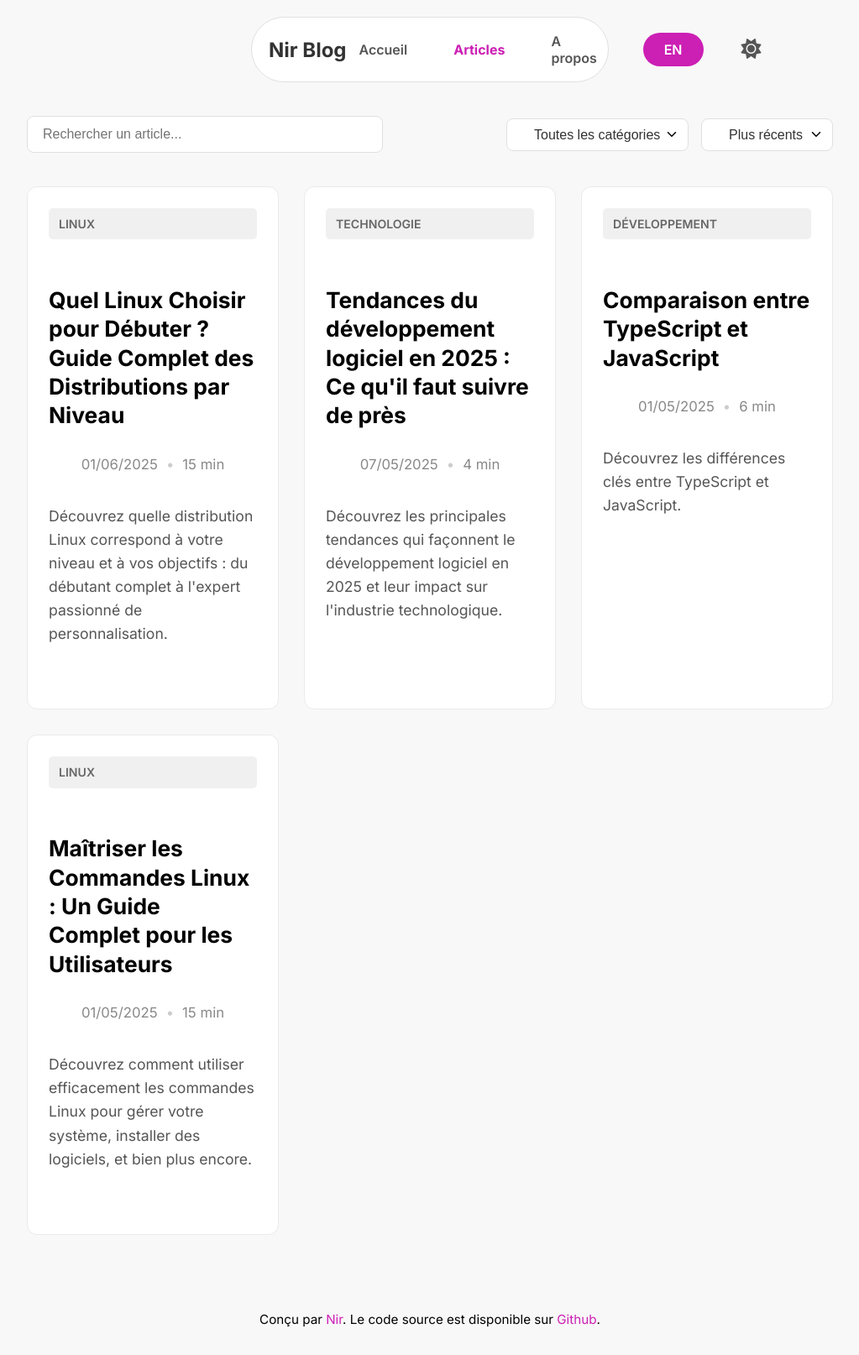
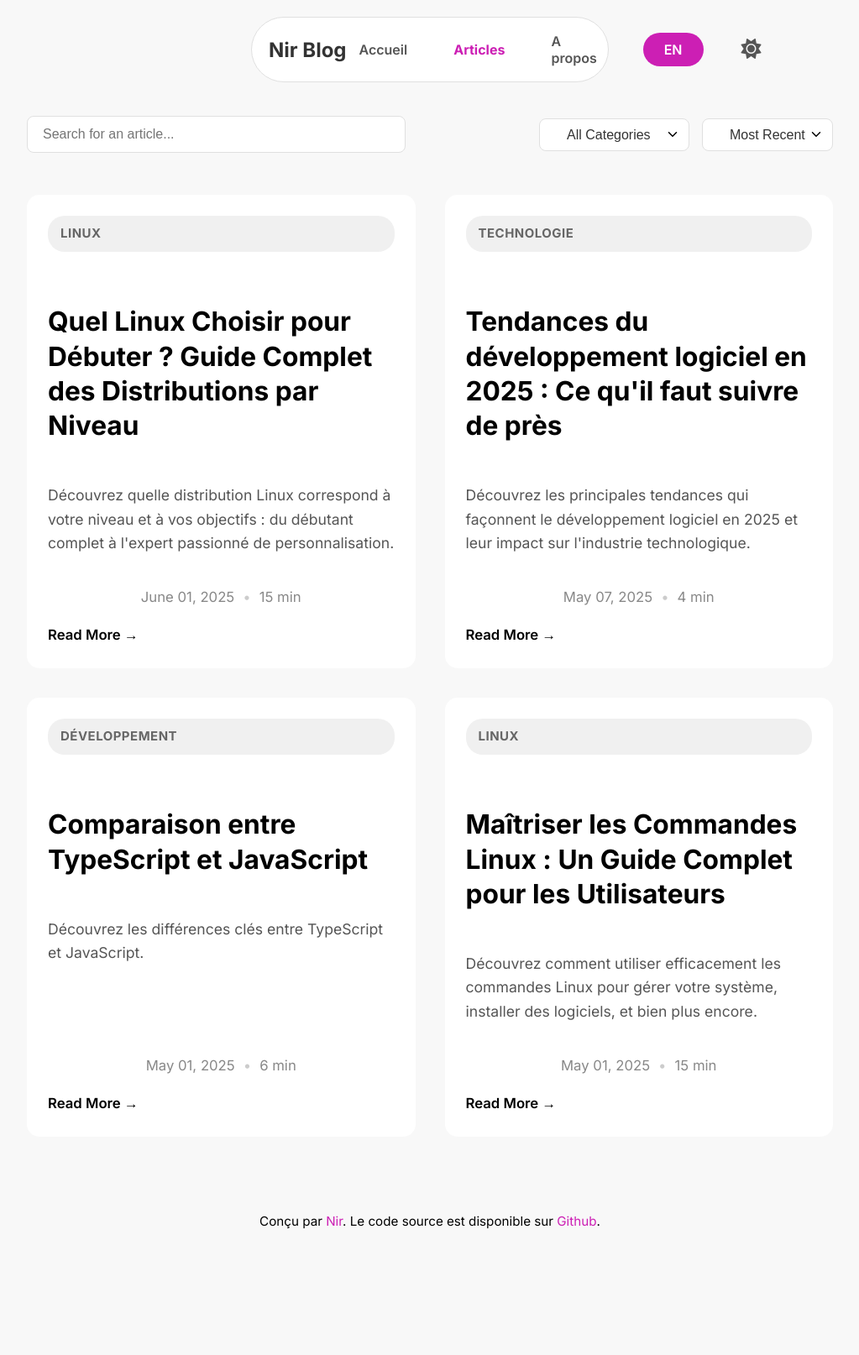
Before and after one commit to NirToolsBox/Nir-Blog-fr, a Jekyll site: the page built from blog.md, in a window 1280 px wide. Shown: the whole page at 84% size, without its empty margins (128-1151 px from the left). Built offline with Jekyll 4.4.1, drawn with Linux system fonts in a browser that asks for light colours; after the commit the page ends 1497 px from its top, so only the background shows below that.

Commit message:
style: change blog cards

```diff
--- a/assets/css/style.css
+++ b/assets/css/style.css
@@ -393,24 +393,30 @@ body {
 
 .post-grid {
     display: grid;
-    grid-template-columns: repeat(auto-fill, minmax(300px, 1fr));
-    gap: 30px;
+    grid-template-columns: repeat(auto-fill, minmax(320px, 1fr));
+    gap: 35px;
     max-width: 1200px;
-    margin: 40px auto;
+    margin: 50px auto;
     padding: 0 20px;
 }
 
 .post-card {
-    border: 1px solid;
-    border-radius: 12px;
+    border-radius: 15px;
     overflow: hidden;
-    transition: transform 0.2s ease, box-shadow 0.2s ease;
     display: flex;
     flex-direction: column;
+    transition: transform 0.3s ease, box-shadow 0.3s ease;
 }
 
 .post-card:hover {
-    transform: translateY(-5px);
+    transform: translateY(-8px);
+}
+
+.post-card-image {
+    width: 100%;
+    height: 200px;
+    background-size: cover;
+    background-position: center;
 }
 
 .post-content {
@@ -419,27 +425,24 @@ body {
     display: flex;
     flex-direction: column;
 }
-.post-content pre.highlight {
-    overflow-x: auto;
-    max-width: 100%;
-    box-sizing: border-box;
-}
 
 .post-category {
     display: inline-block;
-    font-size: 0.8em;
-    font-weight: 600;
-    padding: 6px 12px;
-    border-radius: 5px;
+    font-size: 0.85em;
+    font-weight: 700;
+    padding: 8px 15px;
+    border-radius: 20px;
     margin-bottom: 15px;
     text-transform: uppercase;
+    letter-spacing: 0.5px;
 }
 
 .post-card h3 {
-    font-size: 1.5em;
+    font-size: 1.8em;
     margin-top: 0;
     margin-bottom: 15px;
     line-height: 1.3;
+    font-weight: 700;
 }
 
 .post-card h3 a {
@@ -447,59 +450,63 @@ body {
     transition: color 0.2s ease;
 }
 
-.post-meta {
-    font-size: 0.9em;
-    margin-bottom: 15px;
-    display: flex;
-    align-items: center;
-    gap: 8px;
-}
-
 .post-excerpt {
     font-size: 1em;
     line-height: 1.6;
-    margin-bottom: 0;
+    margin-bottom: 20px;
+    flex-grow: 1;
+}
+
+.post-meta {
+    font-size: 0.9em;
+    display: flex;
+    align-items: center;
+    gap: 10px;
+    margin-top: auto;
+    padding-top: 15px;
+}
+
+
+.post-readmore {
+    display: inline-block;
+    margin-top: 15px;
+    font-size: 0.95em;
+    font-weight: 600;
+    text-decoration: none;
+    transition: color 0.2s ease, transform 0.2s ease;
+}
+
+.post-readmore:hover {
+    transform: translateX(5px);
 }
 
 @media (max-width: 768px) {
-    .filters {
-        flex-direction: column;
-        align-items: stretch;
-        padding: 0 15px;
-        margin-top: 20px;
-    }
-
-    .search-bar {
-        width: 100%;
-        margin-bottom: 15px;
-    }
-
-    .filter-group {
-        flex-direction: column;
-        width: 100%;
-        gap: 15px;
-    }
-
-    .filter-group select {
-        width: 100%;
-    }
-
     .post-grid {
         grid-template-columns: 1fr;
         padding: 0 15px;
-        margin-top: 20px;
+        margin-top: 30px;
     }
+    .post-card h3 {
+        font-size: 1.5em;
+    }
+}
 
-    .post-card {
-        padding: 0;
-    }
-
+@media (max-width: 480px) {
     .post-content {
         padding: 20px;
     }
-
+    .post-category {
+        font-size: 0.75em;
+        padding: 6px 12px;
+    }
     .post-card h3 {
         font-size: 1.3em;
+    }
+    .post-excerpt {
+        font-size: 0.9em;
+    }
+    .post-readmore {
+        font-size: 0.9em;
     }
 }
 
@@ -717,7 +724,6 @@ body {
 .post-content {
     line-height: 1.8;
     font-size: 1.1em;
-    margin-bottom: 50px;
 }
 
 .site-footer {
--- a/assets/css/theme.css
+++ b/assets/css/theme.css
@@ -279,6 +279,14 @@ body {
     color: var(--post-excerpt-color);
 }
 
+.post-readmore {
+    color: var(--post-title-color);
+}
+
+.post-readmore:hover {
+    color: var(--link-hover-color);
+}
+
 .about-hero h1 {
     color: var(--hero-title-color);
 }
--- a/blog.md
+++ b/blog.md
@@ -6,18 +6,18 @@ permalink: /blog/
 
 <section class="filters">
     <div class="search-bar">
-        <input type="text" id="searchInput" placeholder="Rechercher un article...">
+        <input type="text" id="searchInput" placeholder="Search for an article...">
     </div>
     <div class="filter-group">
         <select id="categoryFilter">
-            <option value="">Toutes les catégories</option>
+            <option value="">All Categories</option>
             {% for category in site.categories %}
             <option value="{{ category[0] }}">{{ category[0] }}</option>
             {% endfor %}
         </select>
         <select id="dateFilter">
-            <option value="recent">Plus récents</option>
-            <option value="oldest">Plus anciens</option>
+            <option value="recent">Most Recent</option>
+            <option value="oldest">Oldest</option>
         </select>
     </div>
 </section>
@@ -28,12 +28,13 @@ permalink: /blog/
         <div class="post-content">
             <span class="post-category">{{ post.category }}</span>
             <h3><a href="{{ post.url | relative_url }}">{{ post.title }}</a></h3>
+            <p class="post-excerpt">{{ post.excerpt | strip_html | truncatewords: 25 }}</p>
             <div class="post-meta">
-                <time>{{ post.date | date: "%d/%m/%Y" }}</time>
+                <time>{{ post.date | date: "%B %d, %Y" }}</time>
                 <span>•</span>
                 <span>{% include reading-time.html content=post.content %}</span>
             </div>
-            <p class="post-excerpt">{{ post.excerpt }}</p>
+            <a href="{{ post.url | relative_url }}" class="post-readmore">Read More &rarr;</a>
         </div>
     </article>
     {% endfor %}
```
